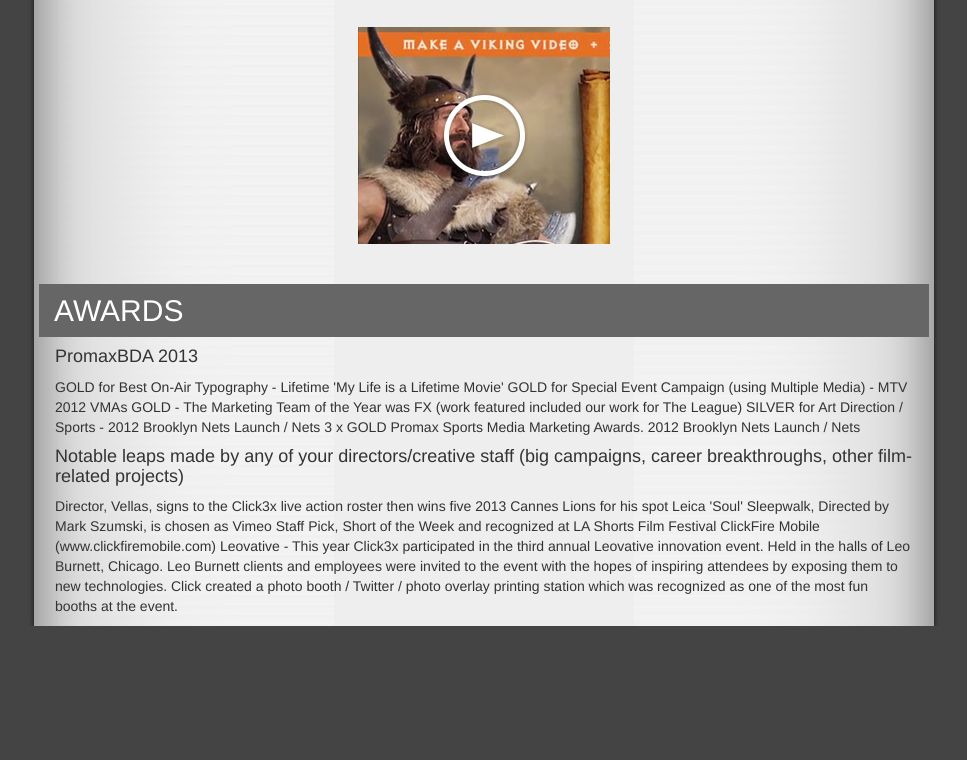
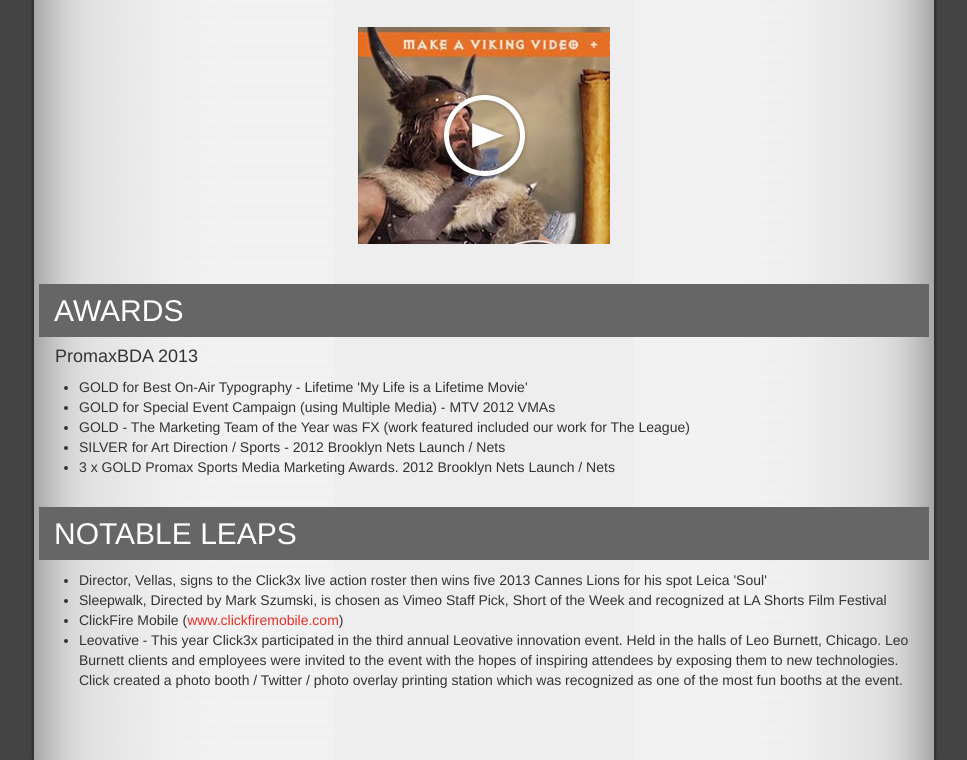
Before and after one commit to Click3X/creative-alist, a plain HTML site: page index.html in a window 1280 px wide. Shown: the part 3555-4315 px from the top of the page, without its empty margins (156-1123 px from the left). Before the commit the page ends 4181 px from the top, so only its background shows below. Drawn offline with nearby package versions, Linux system fonts and the light colour scheme.

Commit message:
Minor copy changes

```diff
--- a/index.html
+++ b/index.html
@@ -99,8 +99,9 @@
                           <div class="caption">
                             <h4>Juan Delcan, Director, Designer, Animator</h4>
                             <p>Delcan is the prolific and versatile director of numerous live-action and animated projects, often combining both worlds to create stunning VFX. His varied work includes TV ads, the creation of IDs and broadcast pieces for TV channels in Europe and the United States, short film and documentary.</p>
+                            <a class="fancybox" poster="http://media.click3x.com/images/700x394/AMEX_Chip Signature_Membership Evolved_FINAL_0925.jpg" vsource="http://media.click3x.com/video/AMEX_Chip Signature_Membership Evolved_FINAL_0925" data-fancybox-type="iframe"><img class="director_video_thumb" src="img/director_video_thumbs/vidthumb_0003_Jean-AMEX.jpg"/></a>
                             <a class="fancybox" poster="http://media.click3x.com/images/700x394/Animation_FlyLo_Final_071211v3.jpg" vsource="http://media.click3x.com/video/Animation_FlyLo_Final_071211v3" data-fancybox-type="iframe"><img class="director_video_thumb" src="img/director_video_thumbs/vidthumb_0004_Jean-Reel.jpg"/></a>
-                            <a class="fancybox" poster="http://media.click3x.com/images/700x394/AMEX_Chip Signature_Membership Evolved_FINAL_0925.jpg" vsource="http://media.click3x.com/video/AMEX_Chip Signature_Membership Evolved_FINAL_0925" data-fancybox-type="iframe"><img class="director_video_thumb" src="img/director_video_thumbs/vidthumb_0003_Jean-AMEX.jpg"/></a>
+
                           </div>
                         </div>
                       </div>
@@ -283,21 +284,33 @@ Marketing to create a customized sharable video experience for their client, Arm
           <div class="col-md-12">
             <h2>Awards</h2>
             <h4 class="main_p">PromaxBDA 2013</h4>
-            <p class="main_p">GOLD for Best On-Air Typography - Lifetime 'My Life is a Lifetime Movie'
-GOLD for Special Event Campaign (using Multiple Media) - MTV 2012 VMAs
-GOLD - The Marketing Team of the Year was FX (work featured included our work for
-The League)
-SILVER for Art Direction / Sports - 2012 Brooklyn Nets Launch / Nets
-3 x GOLD Promax Sports Media Marketing Awards.  2012 Brooklyn Nets Launch / Nets
+            <p class="main_p">
+              <ul>
+              <li>GOLD for Best On-Air Typography - Lifetime 'My Life is a Lifetime Movie'</li>
+ <li>GOLD for Special Event Campaign (using Multiple Media) - MTV 2012 VMAs</li>
+<li>GOLD - The Marketing Team of the Year was FX (work featured included our work for
+The League)</li>
+<li>SILVER for Art Direction / Sports - 2012 Brooklyn Nets Launch / Nets</li>
+<li>3 x GOLD Promax Sports Media Marketing Awards.  2012 Brooklyn Nets Launch / Nets</li>
+              </ul>
             </p>
-            <h4 class="main_p">Notable leaps made by any of your directors/creative staff
-(big campaigns, career breakthroughs, other film-related projects)</h4>
-            <p class="main_p">Director, Vellas, signs to the Click3x live action roster then wins five 2013 Cannes Lions for his spot Leica 'Soul'
-Sleepwalk, Directed by Mark Szumski, is chosen as Vimeo Staff Pick, Short of the Week and recognized at LA Shorts Film Festival
-ClickFire Mobile (www.clickfiremobile.com)
-Leovative - This year Click3x participated in the third annual Leovative innovation event.  Held in the halls of Leo Burnett, Chicago.   Leo Burnett clients and employees were invited to the event with the hopes of inspiring attendees by exposing them to new technologies.  Click created a photo booth / Twitter / photo overlay printing station which was
-recognized as one of the most fun booths at the event.
+          </div>
+        </div>
+        <div class="row">
+          <div class="col-md-12">
+            <h2>Notable Leaps</h2>
+            <p class="main_p">
+            <ul>
+            <li>Director, Vellas, signs to the Click3x live action roster then wins five 2013 Cannes Lions for his spot Leica 'Soul'</li>
+<li>Sleepwalk, Directed by Mark Szumski, is chosen as Vimeo Staff Pick, Short of the Week and recognized at LA Shorts Film Festival</li>
+<li>ClickFire Mobile (<a class="url_link" href="http://clickfiremedia.com/" target="blank">www.clickfiremobile.com</a>)</li>
+<li>Leovative - This year Click3x participated in the third annual Leovative innovation event.  Held in the halls of Leo Burnett, Chicago.   Leo Burnett clients and employees were invited to the event with the hopes of inspiring attendees by exposing them to new technologies.  Click created a photo booth / Twitter / photo overlay printing station which was
+recognized as one of the most fun booths at the event.</li>
+</ul>
             </p>
+            <br/>
+            <br/>
+            <br/>
           </div>
         </div>
       </div><!-- /container -->
```
